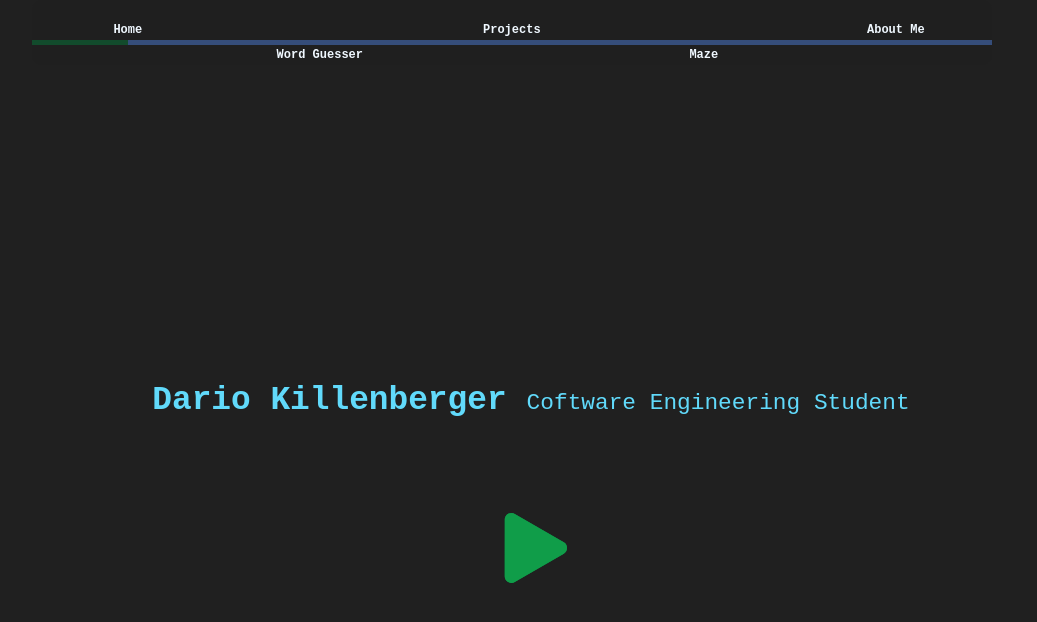
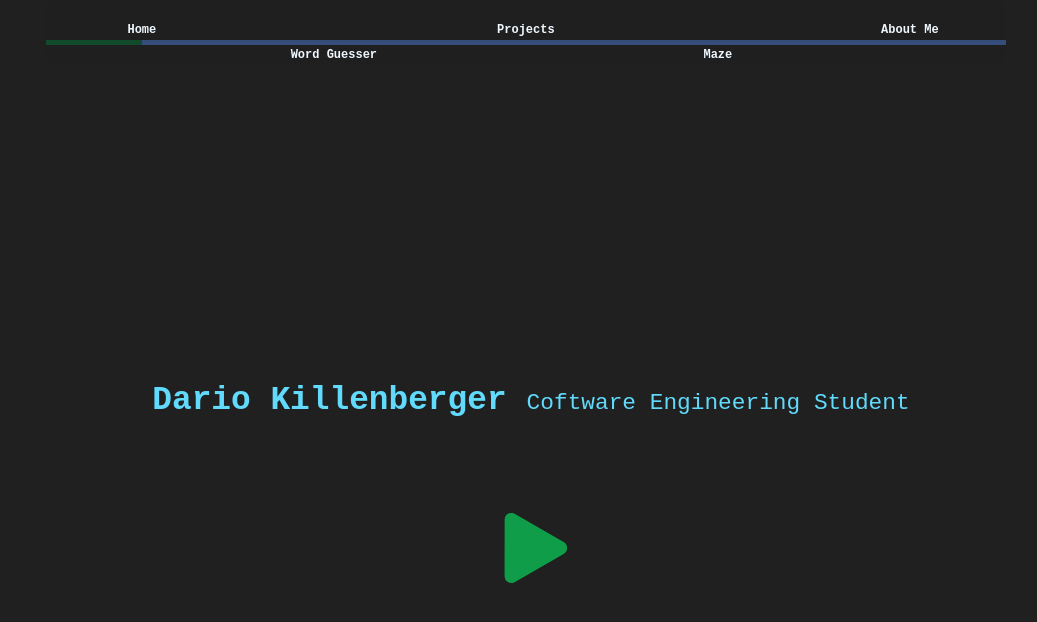
Before and after one commit to DarioKillenberger/portfolio_website, a React (Create React App) app: page / in a window 1280 px wide. Shown: the top 622 px of the page, without its empty margins (109-1146 px from the left). Built offline with nearby package versions, Linux system fonts and the light colour scheme.

Commit message:
safari issue fixed by previous commit by using left: ... instead of justify-self. This commit just tweaks the values of that

```diff
--- a/src/css/NavigationBar.css
+++ b/src/css/NavigationBar.css
@@ -5,7 +5,7 @@
     /* grid-template-columns: repeat(5, 15vw); */
     grid-template-rows: 20px fit-content(100%) 20px;
     position: fixed;
-    left: 11%;
+    left: 12.1%;
     justify-self: center;
     padding-top: 20px;
     z-index: 20;
```
